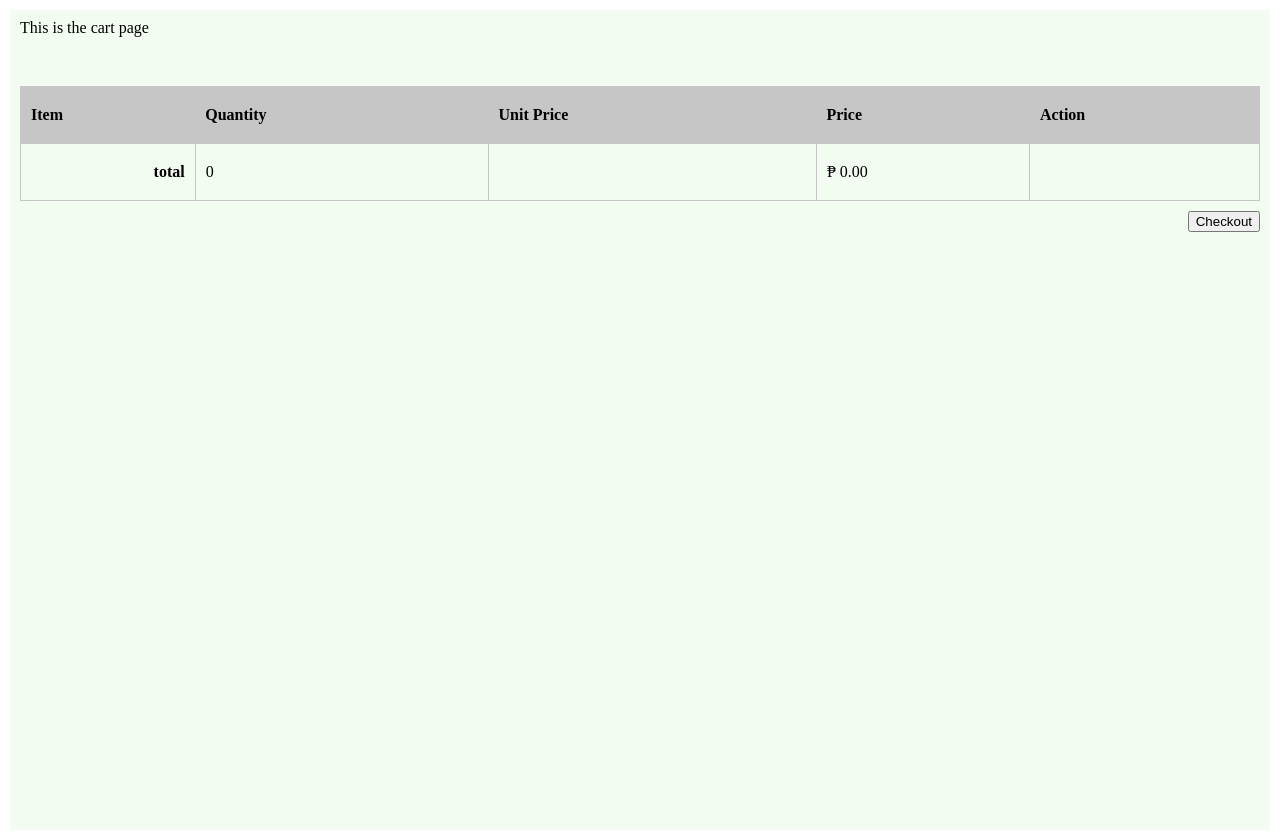
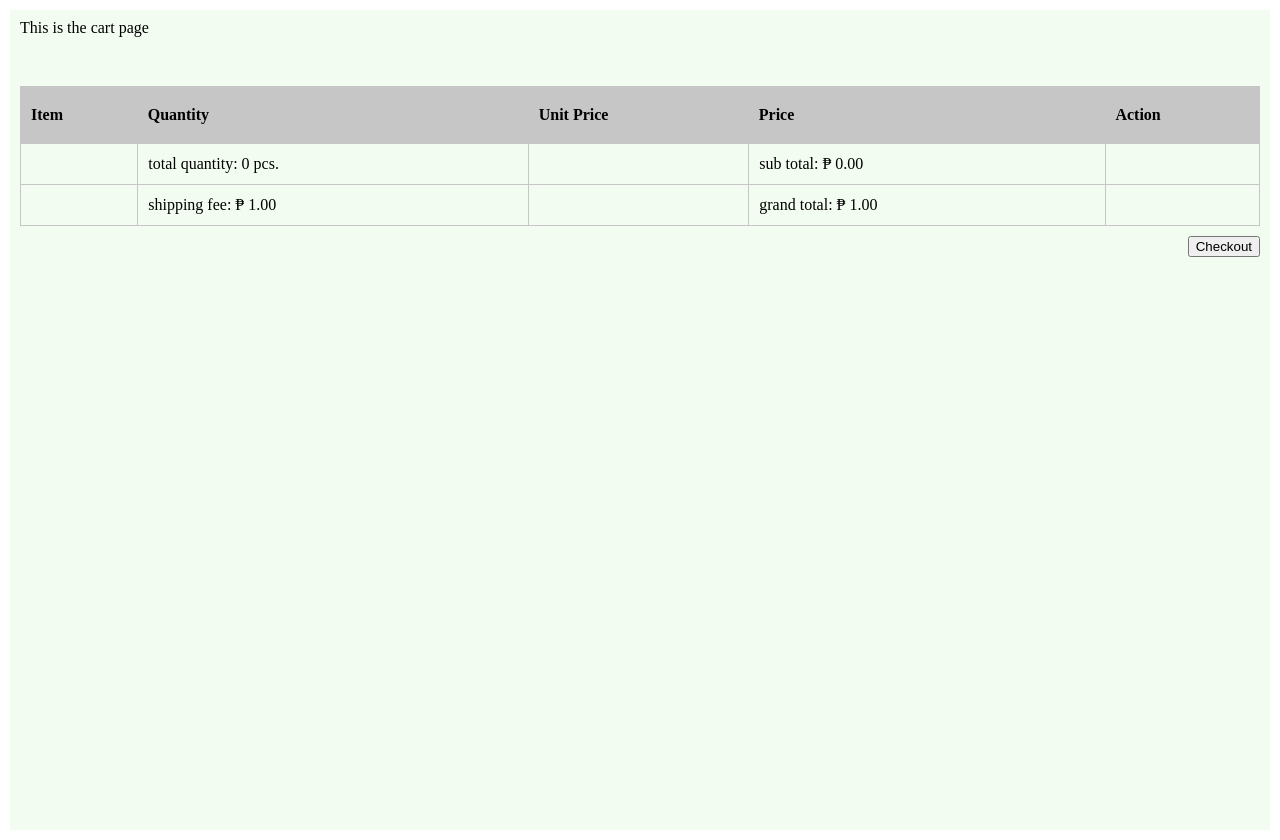
Before and after one commit to JezReal/shoppingcart-system, a PHP site: page /cart.php in a window 1280 px wide. Shown: the part 40-880 px from the top of the page. Run offline with PHP 8.4, Linux system fonts and the light colour scheme; the visitor is signed in with stand-in values (Sample User, id 1); data comes from the database, SQL or seed files in the repository; data that the repository does not hold is empty.

Commit message:
shipping fee and grandtotal to cart implemented

```diff
--- a/pages/cart.php
+++ b/pages/cart.php
@@ -5,6 +5,7 @@ session_start();
 function logout()
 {
     unset($_SESSION["user_id"]);
+    unset($_SESSION['shipping_fee']);
     header("Location: ./home_page.php");
 }
 
@@ -61,7 +62,7 @@ if ($_SERVER["REQUEST_METHOD"] == "POST" && isset($_POST["logoutButton"])) {
     $costumerID=$_SESSION["user_id"];
 
     $pdo = connect();
-    $sql = "SELECT products.product_thumbnail, products.product_id, products.product_name, carts.cart_id, cart_items.quantity, products.product_price
+    $sql = "SELECT products.product_thumbnail, products.product_id, products.product_name, products.product_weight, carts.cart_id, cart_items.quantity, products.product_price
             FROM carts JOIN cart_items ON carts.cart_id=cart_items.cart_id
             JOIN customers ON carts.customer_id=customers.customer_id
             JOIN products ON cart_items.product_id = products.product_id
@@ -91,14 +92,18 @@ if ($_SERVER["REQUEST_METHOD"] == "POST" && isset($_POST["logoutButton"])) {
 
                 $totalPrice=0;
                 $totalQuantity=0;
+                $totalWeight=0;
 
                 while ($row = $statement->fetch(PDO::FETCH_ASSOC)) {
 
+                    $weight=$row['product_weight'];
                     $quantity=$row['quantity'];
                     $unitPrice=$row['product_price'];
+                    $_cartItemWeight=$quantity*$weight;
                     $price=$quantity*$unitPrice;
                     $totalPrice+=$price;
                     $totalQuantity+=$quantity;
+                    $totalWeight+=$_cartItemWeight;
 
                     echo'<tr>';
                     echo'<td class="item_column"><img id="thumbnailHolder" src = "' . $row['product_thumbnail'] . '"width = "50px" height = "50px">'. $row['product_name'] .'</td>';
@@ -112,16 +117,41 @@ if ($_SERVER["REQUEST_METHOD"] == "POST" && isset($_POST["logoutButton"])) {
                          </td>';
                     echo' </tr>';
                 }
+
+                $_SESSION['total_weight']=$totalWeight;
                 ?>
 
             <tr>
-
-                <td class="total_column">total</td>
-                <td class="info_column"><?php echo $totalQuantity?></td>
+                <td class="total_column"></td>
+                <td class="info_column"><?php echo 'total quantity: '.$totalQuantity." pcs."?></td>
                 <td class="info_column"></td>
-                <td class="info_column"><?php echo "₱ ".number_format($totalPrice, 2) ?></td>
+                <td class="info_column"><?php echo 'sub total: '."₱ ".number_format($totalPrice, 2) ?></td>
                 <td class="info_column"></td>
             </tr>
+
+            <?php
+            if(isset($_SESSION['shipping_fee'])){
+                $shippingFee=$_SESSION['shipping_fee'];
+                $grandTotal=$shippingFee+$totalPrice;
+
+                echo '<tr>';
+                echo '<td class="total_column"></td>';
+                echo '<td class="info_column">'.'shipping fee: '."₱ ".number_format($shippingFee, 2).'</td>';
+                echo '<td class="info_column"></td>' ;
+                echo '<td class="info_column">'.'grand total: '."₱ ".number_format($grandTotal, 2).'</td>' ;
+                echo '<td class="info_column"></td>' ;
+                echo '</tr>';
+            }else{
+                echo '<tr>';
+                echo '<td class="total_column"></td>';
+                echo '<td class="info_column">'.'shipping fee: ---- '.'</td>';
+                echo '<td class="info_column"></td>' ;
+                echo '<td class="info_column">'.'grand total: ---- '.'</td>' ;
+                echo '<td class="info_column"></td>' ;
+                echo '</tr>';
+            }
+
+            ?>
 
         </table>
 
```
Also changed, not shown: pages/shipping.php (+22 -4 lines).
